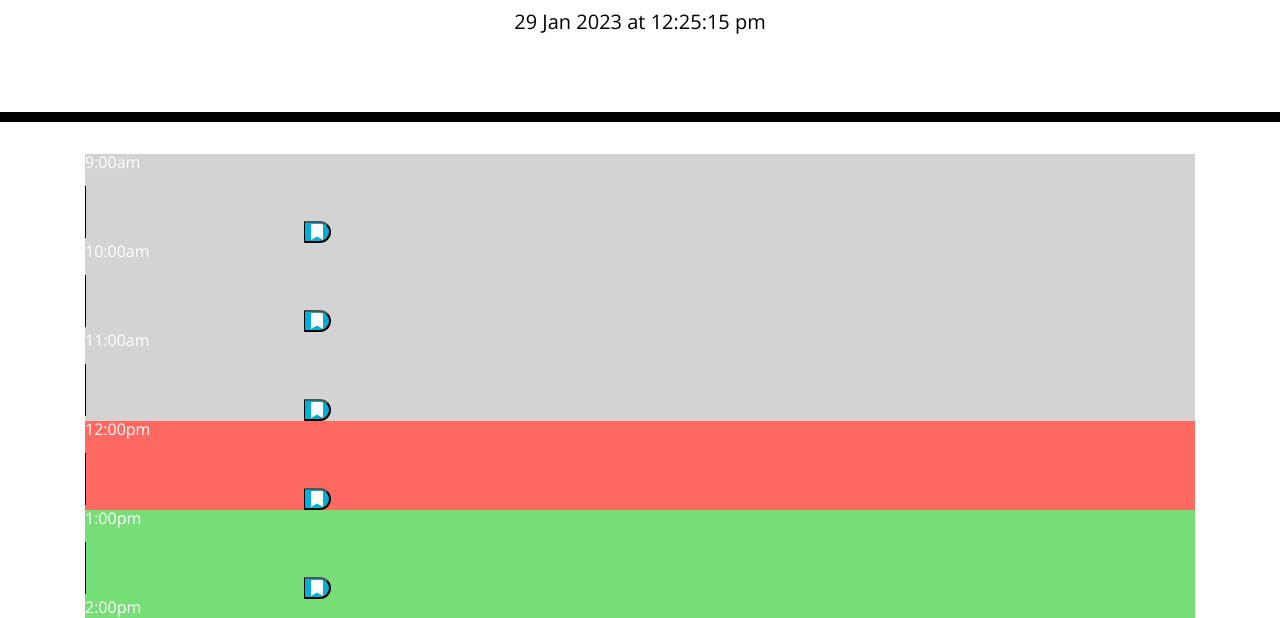
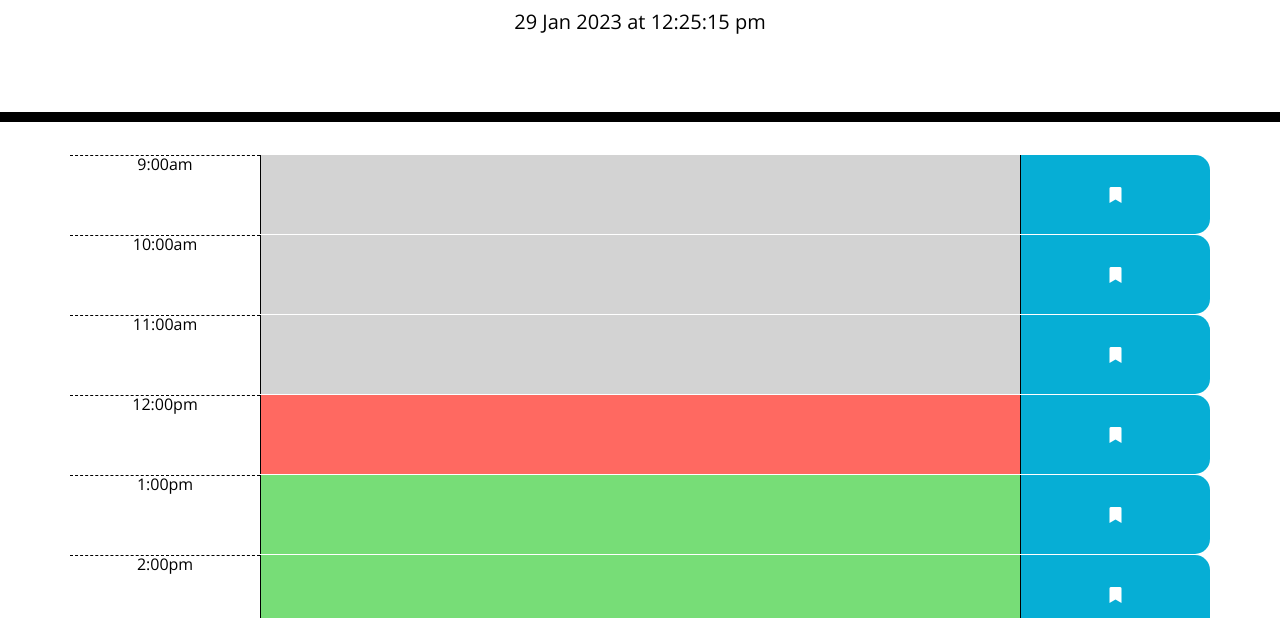
Before and after one commit to Zwirled/planner-app, a plain HTML site: page index.html in a window 1280 px wide. Shown: the part 182-800 px from the top of the page. Drawn offline with nearby package versions, Linux system fonts and the light colour scheme.

Commit message:
Added bootstrap classes to JS, reordered

```diff
--- a/assets/css/style.css
+++ b/assets/css/style.css
@@ -11,6 +11,8 @@ textarea {
     color: #000000;
     border-left: 1px solid black;
     padding: 10px;
+    width: 100%;
+    height: 100%;
 }
 
 .jumbotron {
@@ -30,6 +32,10 @@ textarea {
     border-radius: 15px;
 }
 
+.container {
+    margin-bottom: 2rem;
+}
+
 .row {
     white-space: pre-wrap;
     height: 80px;
@@ -44,7 +50,7 @@ textarea {
 
 .past {
     background-color: #d3d3d3;
-    color: white;
+    color: black;
 }
 
 .current {
@@ -58,14 +64,21 @@ textarea {
 }
 
 .saveBtn {
+    border: 0;
     border-left: 1px solid black;
     border-top-right-radius: 15px;
     border-bottom-right-radius: 15px;
     background-color: #06aed5;
     color: white;
+    width: 100%;
+    height: 100%;
 }
 
-.saveBtn i:hover {
+.saveBtn i {
+    transition: all 0.5s ease;
+}
+
+.saveBtn:hover i {
     font-size: 20px;
     transition: all 0.3s ease-in-out;
 }
--- a/assets/js/main.js
+++ b/assets/js/main.js
@@ -1,6 +1,3 @@
-// Get current day paragraph to display date/time
-let currentDay = $('#currentDay');
-
 // Load functions on page load
 $(document).ready(function () {
     // Display the current day
@@ -8,6 +5,12 @@ $(document).ready(function () {
     // Display the current schedule
     displaySchedule();
 });
+
+/////
+/////
+
+// Get current day paragraph to display date/time
+let currentDay = $('#currentDay');
 
 // Create the function to display the date/time
 function displayDay() {
@@ -20,8 +23,8 @@ function displayDay() {
 // Call displayDay function every 1s
 setInterval(displayDay, 1000);
 
-////////
-////////
+/////
+/////
 
 // Get the container to display schedule info
 let container = $('.container');
@@ -35,20 +38,28 @@ function displaySchedule() {
 
     // For each hour between 9am and 5pm…
     for (let i = 9; i <= 17; i++) {
-        // Create the time block div
-        let timeBlock = $('<div>');
-        // Get the hour (on the hour)
+        // Create the time block div, add class row
+        let timeBlock = $('<div>').attr('class', 'row time-block');
+
+        // Get the hour (on the hour e.g. 9:00am)
         let hour = moment().hour(i).minute(0).second(0);
         // Create a p tag for the hour, and add text
-        let timeParagraph = $('<p>').text(hour.format('h:mma'));
-        // Create an input field for the task
-        let customDesc = $('<textarea>').attr('type', 'text').attr('class', 'custom-description').val(localStorage.getItem(hour.format('h:mma')));
+        let timeParagraph = $('<p>').text(hour.format('h:mma')).attr('class', 'col-2 hour');
+        // Create an input field for the users inputted description (stored in local)
+        let customDesc = $('<textarea>').attr('type', 'text').val(localStorage.getItem(hour.format('h:mma'))).attr('class', 'col-8');
         // Create a button to save the task
-        let saveButton = $('<button>').attr('class', 'saveBtn fas fa-bookmark');
-        // Append the hour, task input and save button to the time block
+        let saveButton = $('<button>').attr('class', 'saveBtn col-2');
+        // Create the font awesome icon within the button
+        let icon = $('<i>').attr('class', 'fa fa-solid fa-bookmark');
+        saveButton.append(icon);
+
+        // Append the paragraph, textarea and button to the time block div
         timeBlock.append(timeParagraph, customDesc, saveButton);
         // Append the time block to the container
         container.append(timeBlock);
+
+        /////
+        /////
 
         // Add click event to save button
         saveButton.on('click', function () {
@@ -58,18 +69,24 @@ function displaySchedule() {
             localStorage.setItem(hour.format('h:mma'), taskValue);
         });
 
+        /////
+        /////
+
         if (hour.isBefore(moment(), 'hour')) {
             // If the hour has passed, add class 'past'
-            timeBlock.addClass('past');
+            customDesc.addClass('past');
         } else if (hour.isSame(moment(), 'hour')) {
             // If the hour is current, add class 'current'
-            timeBlock.addClass('current');
+            customDesc.addClass('current');
         } else if (hour.isAfter(moment(), 'hour')) {
             // If the hour is upcoming, add class 'future'
-            timeBlock.addClass('future');
+            customDesc.addClass('future');
         }
     }
 }
+
+/////
+/////
 
 function init() {
     let currentTime = moment().format('h:mma');
@@ -78,6 +95,9 @@ function init() {
     }
 }
 
+/////
+/////
+
 let nextHour = moment().startOf('hour').add(1, 'hour');
 let timeLeft = nextHour.diff(moment());
 
```
